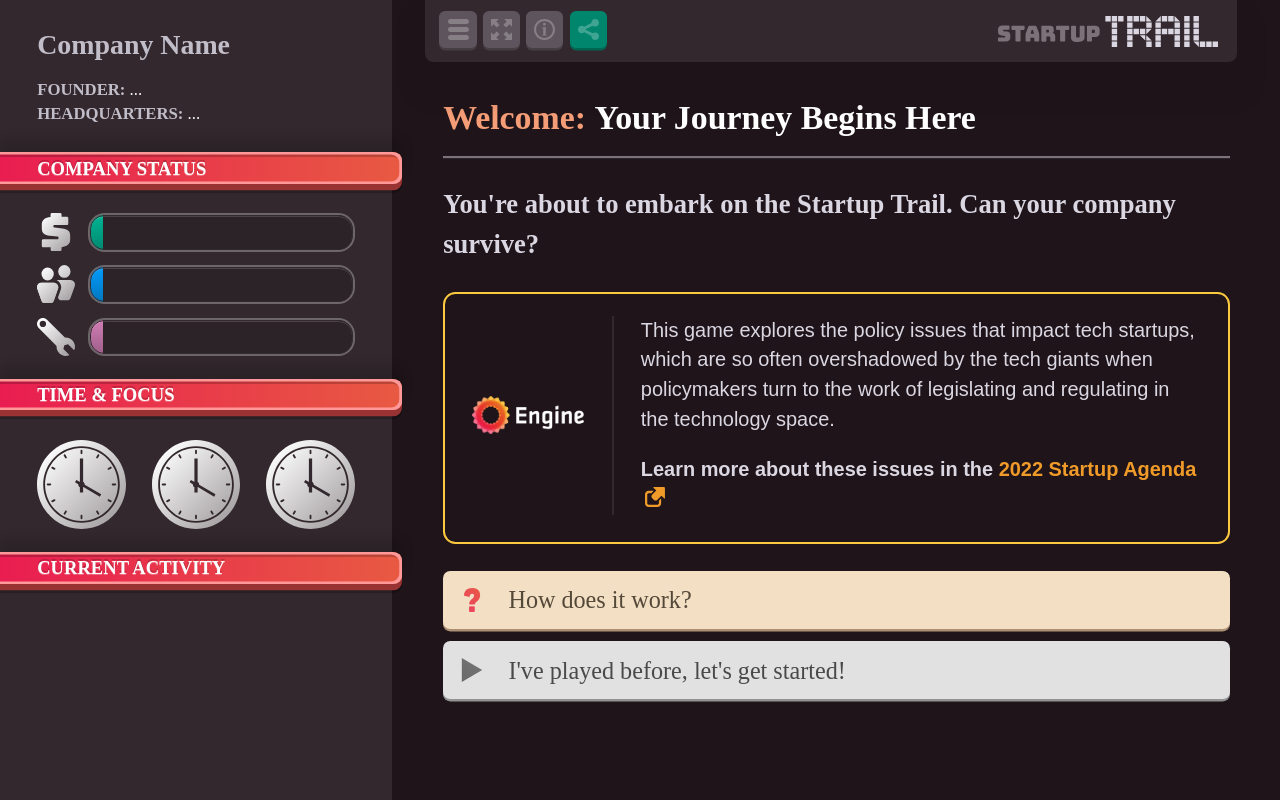
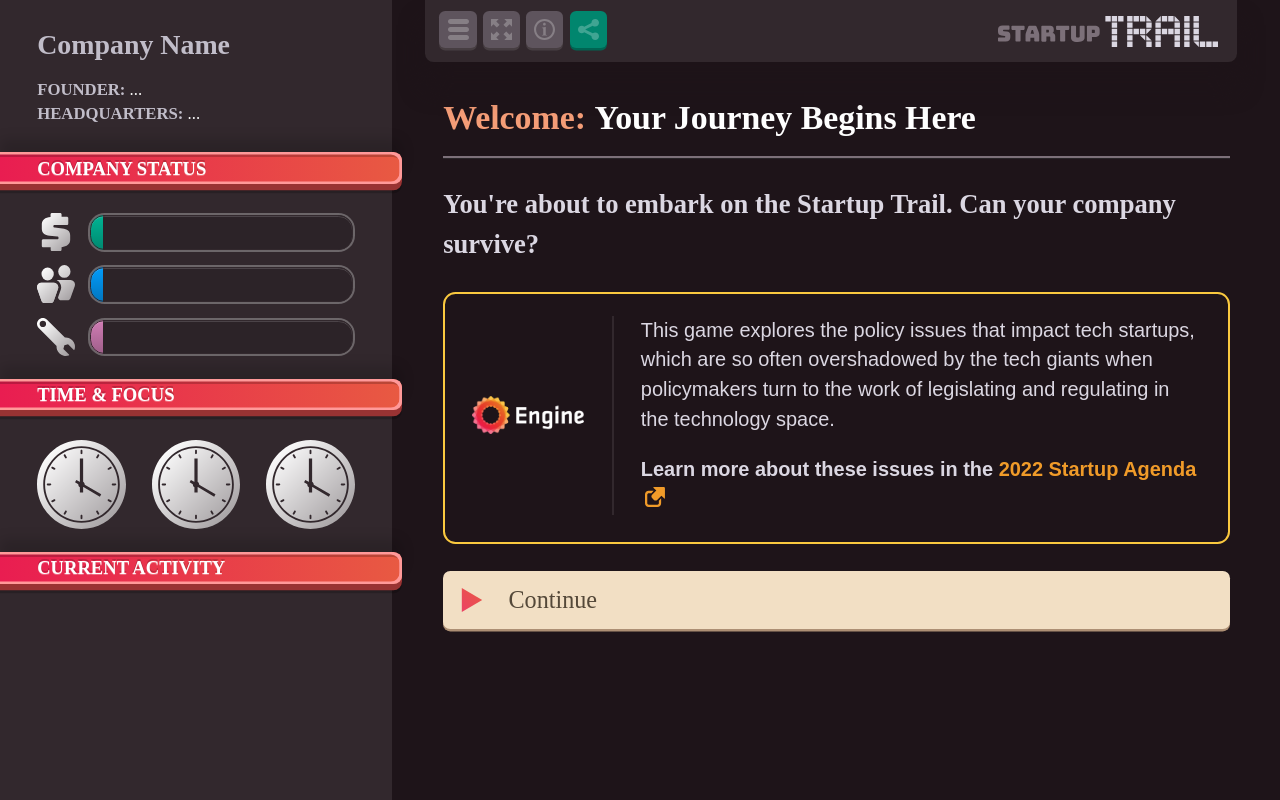
Before and after one commit to randylubin/engine-startup-agenda-2022, a Vue app: page / in a window 1280 px wide. Both pictures are taken after a click on the button "New Game". Built offline with nearby package versions, Linux system fonts and the light colour scheme; a web font is replaced by a local one.

Commit message:
welcome page revision

```diff
--- a/src/components/ContentDilemma.vue
+++ b/src/components/ContentDilemma.vue
@@ -3,22 +3,32 @@
 
     <!-- Tutorial Page -->
     <template v-if="currentChapterInfo.settings.chapterType == 'tutorial-page'">
-      <transition-group name="subpanel" mode="out-in">
-        <template v-if="!tutorialActive && !tutorialFinished">
+      <transition name="subpanel" mode="out-in">
+        <template v-if="welcomePage == 0">
+          <span key="welcome-page-1">
             <p key="game-intro-subtitle"><strong>You're about to embark on the Startup Trail. Can your company survive?</strong></p>
             <issue-note
               noteKey="game-intro"
               key="game-intro-note"
             />
+            <button id="welcome-continue" key="welcome-continue" @click="nextWelcome"><span>Continue</span></button>
+          </span>
+        </template>
+        <template v-else-if="!tutorialActive && !tutorialFinished">
+          <span key="welcome-page-2">
+            <p key="finish-tutorial-text-a">In this game, you'll make choices to guide your company through a variety of dilemmas. You'll need to use your time and resources carefully, secure ongoing funding, and navigate the many challenges of succeeding as a tech startup.</p>
+            <p key="finish-tutorial-text-b">The game will track your decisions and their impact on things like <strong>your founder's stake in your company</strong>. This may impact the way your journey ends!</p>
             <button id="start-tutorial" key="start-tutorial" @click="nextTutorial"><span>How does it work?</span></button>
             <button id="skip-tutorial" key="skip-tutorial" @click="nextPrompt"><span>I've played before, let's get started!</span></button>
+          </span>
         </template>
         <template v-else-if="tutorialFinished">
-          <p key="finish-tutorial-text-a">In this game, you'll make choices to guide your company through a variety of dilemmas. You'll need to use your time and resources carefully, secure ongoing funding, and navigate the many challenges of succeeding as a tech startup.</p>
-          <p key="finish-tutorial-text-b">The game will track your decisions and their impact on things like <strong>your founder's stake in your company</strong>. This may impact the way your journey ends!</p>
+          <span key="welcome-page-1">
+            <p><strong>You're about to embark on the Startup Trail. Can your company survive?</strong></p>
             <button id="start-game" key="start-game" @click="nextPrompt"><span>I'm ready &mdash; let's get started!</span></button>
+          </span>
         </template>
-      </transition-group>
+      </transition>
     </template>
 
     <!-- Founder Select Page -->
@@ -162,6 +172,7 @@
     },
     data () {
       return {
+        welcomePage: 0,
         tutorialProgress: -1,
         tutorialActive: false,
         tutorialFinished: false,
@@ -181,6 +192,9 @@
       },
       nextTutorial() {
         TutorialScript[++this.tutorialProgress](this);
+      },
+      nextWelcome() {
+        this.welcomePage++
       },
       founderAction(action,val) {
         switch(action) {
```
Lines whose indentation alone changed are shown as unchanged.
